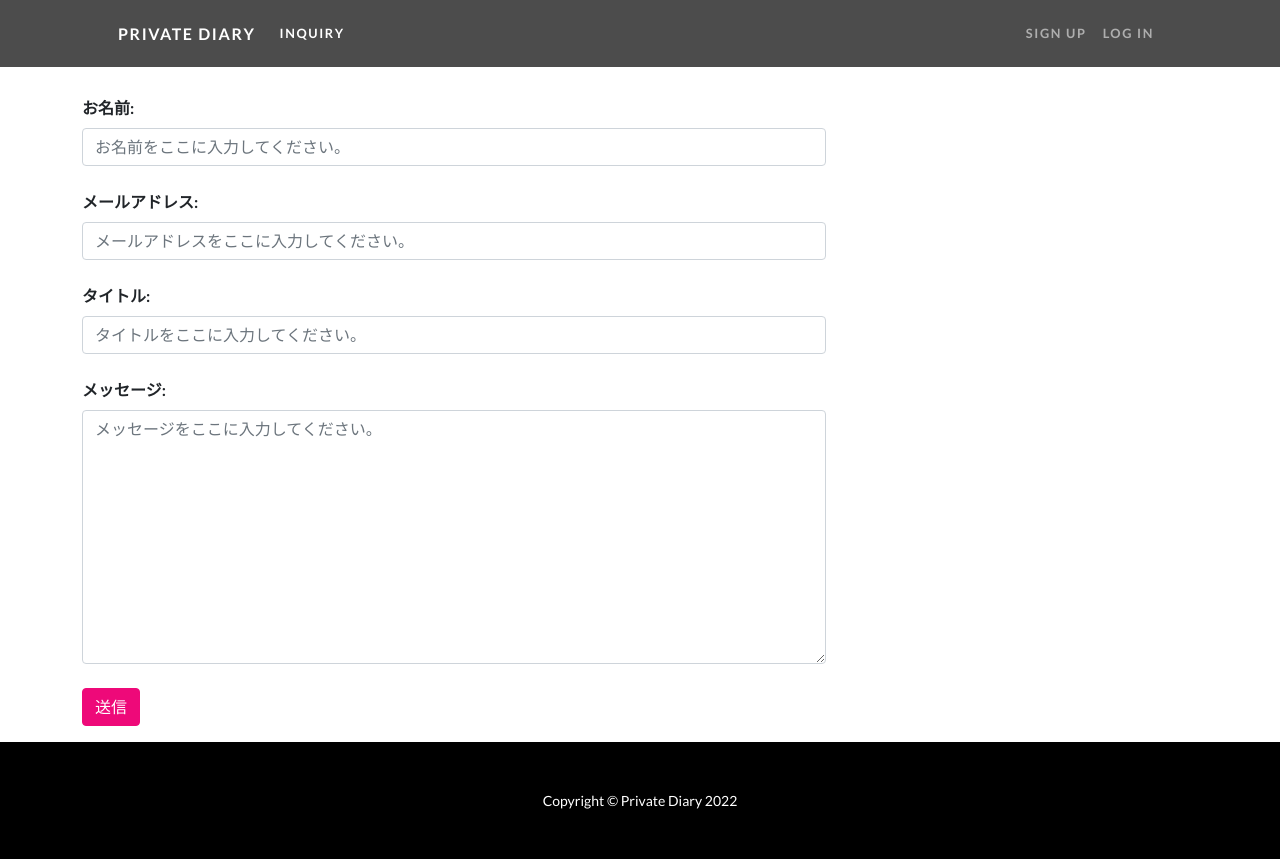
After one commit to dhirabayashi/private_diary, a Django app: page /inquiry/ in a window 1280 px wide. The commit adds this page. Run offline with Django 4.2, Linux system fonts and the light colour scheme; some libraries are stand-ins or nearby versions.

Commit message:
お問い合わせフォームの追加

```diff
--- /dev/null
+++ b/diary/forms.py
@@ -0,0 +1,20 @@
+from django import forms
+
+
+class InquiryForm(forms.Form):
+    name = forms.CharField(label='お名前', max_length=30)
+    email = forms.EmailField(label='メールアドレス')
+    title = forms.CharField(label='タイトル', max_length=30)
+    message = forms.CharField(label='メッセージ', widget=forms.Textarea)
+
+    def __init__(self, *args, **kwargs):
+        super().__init__(*args, **kwargs)
+
+        self.fields['name'].widget.attrs['class'] = 'form-control'
+        self.fields['name'].widget.attrs['placeholder'] = 'お名前をここに入力してください。'
+        self.fields['email'].widget.attrs['class'] = 'form-control'
+        self.fields['email'].widget.attrs['placeholder'] = 'メールアドレスをここに入力してください。'
+        self.fields['title'].widget.attrs['class'] = 'form-control'
+        self.fields['title'].widget.attrs['placeholder'] = 'タイトルをここに入力してください。'
+        self.fields['message'].widget.attrs['class'] = 'form-control'
+        self.fields['message'].widget.attrs['placeholder'] = 'メッセージをここに入力してください。'
--- a/diary/templates/base.html
+++ b/diary/templates/base.html
@@ -30,7 +30,7 @@
                 <div class="collapse navbar-collapse" id="navbarResponsive">
                     <ul class="navbar-nav me-auto">
                         <li class="nav-item">
-                            <a class="nav-link {% block active_inquiry %}{% endblock %}" href="#">INQUIRY</a>
+                            <a class="nav-link {% block active_inquiry %}{% endblock %}" href="{% url 'diary:inquiry' %}">INQUIRY</a>
                         </li>
                     </ul>
                     <ul class="navbar-nav ms-auto">
--- /dev/null
+++ b/diary/templates/inquiry.html
@@ -0,0 +1,29 @@
+{% extends 'base.html' %}
+
+{% block title %}お問い合せ | Private Diary{% endblock %}
+
+{% block active_inquiry %}active{% endblock %}
+
+{% block contents %}
+<div class="container">
+    <div class="my-div-style">
+        <form method="post">
+            {% csrf_token %}
+
+            {{ form.non_field_errors }}
+
+            {% for field in form %}
+            <div class="mb-4 col-8">
+                <label for="{{ field.id_for_label }}" class="form-label">
+                    <strong>{{ field.label_tag }}</strong>
+                </label>
+                {{ field }}
+                {{ field.errors }}
+            </div>
+            {% endfor %}
+
+            <butto class="btn btn-primary" type="submit">送信</butto>
+        </form>
+    </div>
+</div>
+{% endblock %}
--- a/diary/urls.py
+++ b/diary/urls.py
@@ -3,5 +3,6 @@ from django.urls import path
 
 app_name = 'diary'
 urlpatterns = [
-    path('', views.IndexView.as_view(), name='index')
+    path('', views.IndexView.as_view(), name='index'),
+    path('inquiry/', views.InquiryView.as_view(), name='inquiry'),
 ]
--- a/diary/views.py
+++ b/diary/views.py
@@ -1,6 +1,13 @@
 from django.views import generic
+
+from .forms import InquiryForm
 
 
 # Create your views here.
 class IndexView(generic.TemplateView):
     template_name = 'index.html'
+
+
+class InquiryView(generic.FormView):
+    template_name = 'inquiry.html'
+    form_class = InquiryForm
--- a/static/css/mystyle.css
+++ b/static/css/mystyle.css
@@ -7,3 +7,7 @@ body, #wrapper {
 footer {
     margin-top: auto;
 }
+
+.my-div-style {
+    margin-top: 6rem;
+}
```
